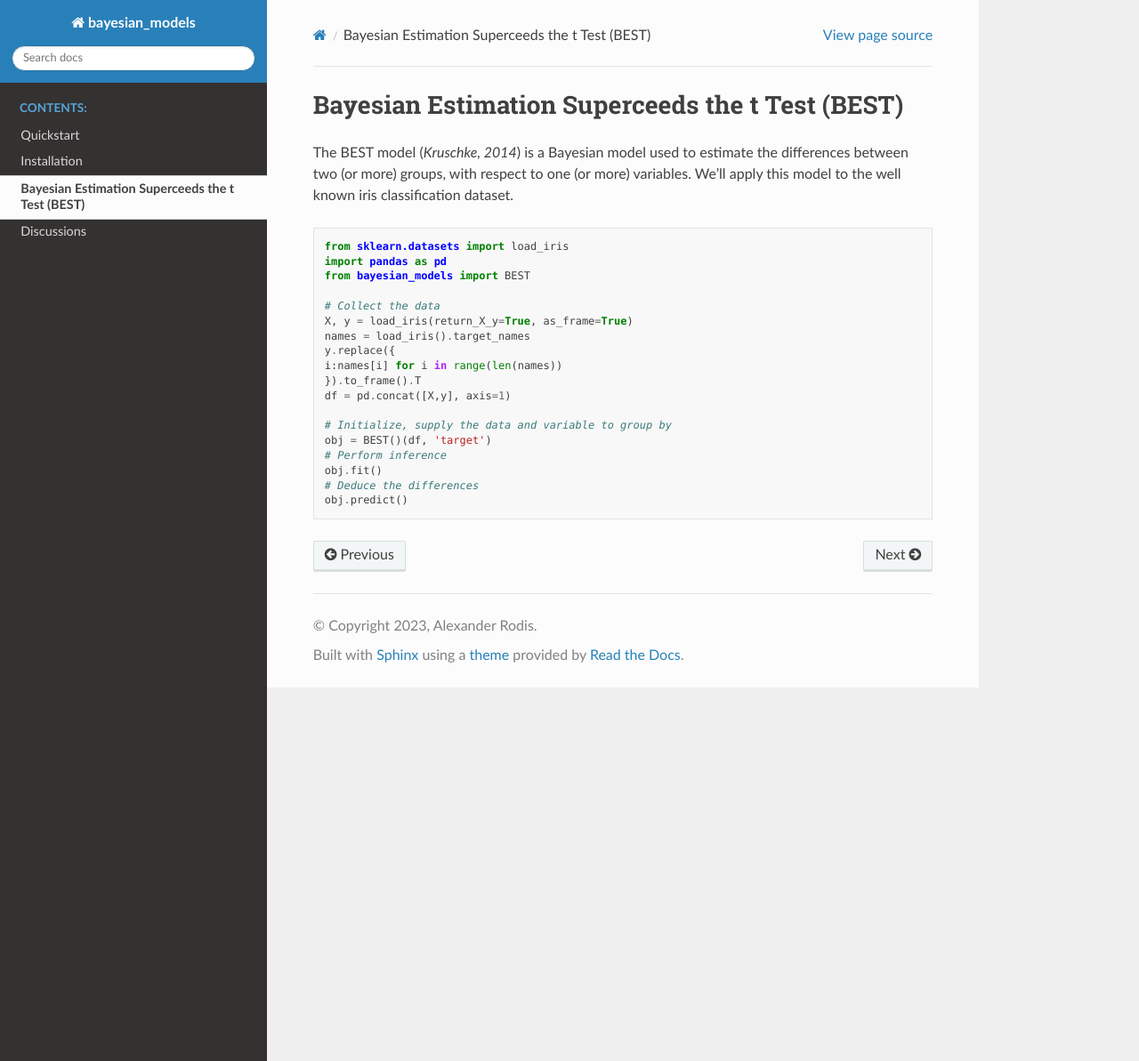
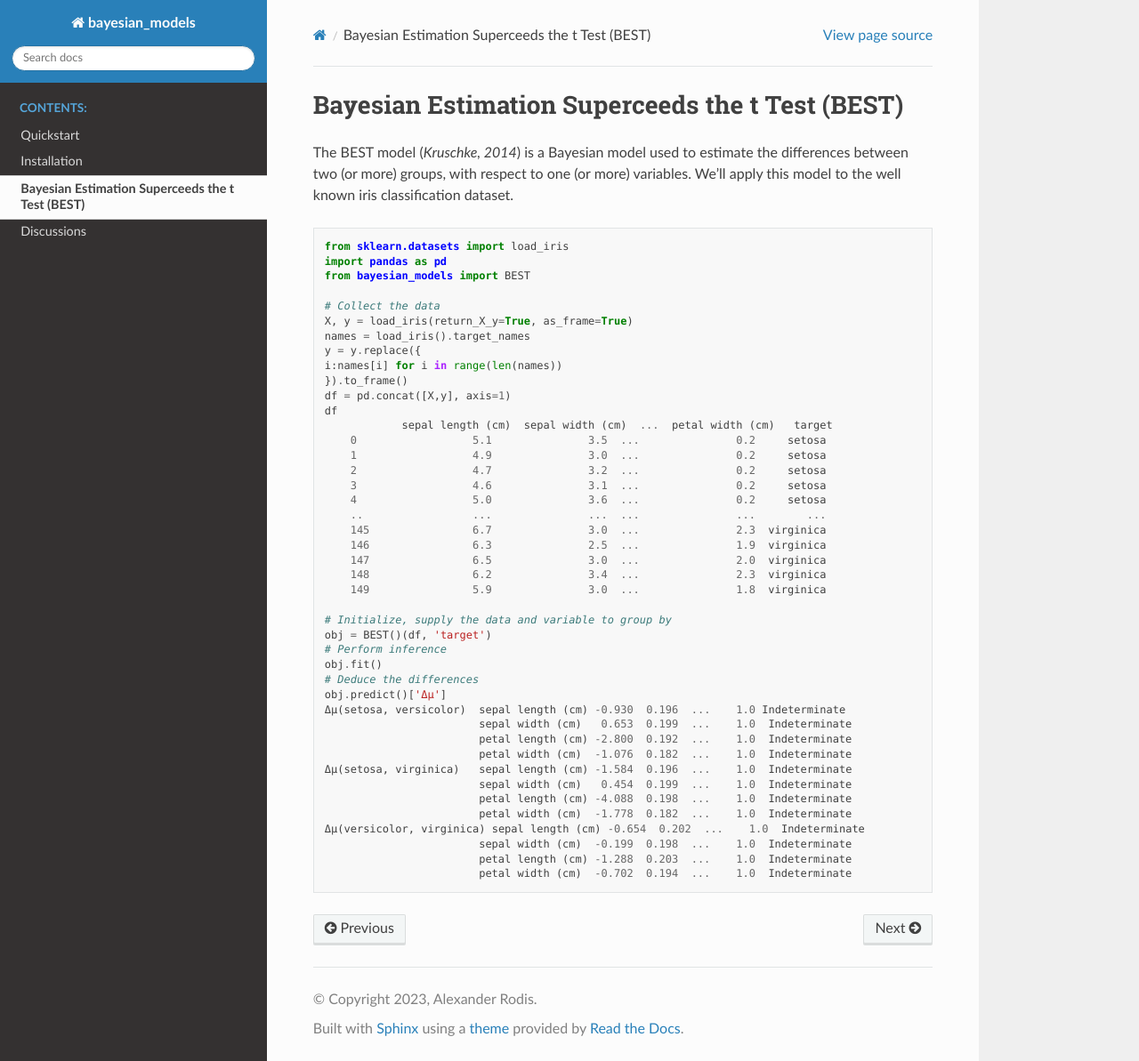
Before and after one commit to AlexRodis/bayesian-models, a Sphinx documentation site: the page built from docs/source/tutorials/best.rst, in a window 1280 px wide and 1193 px high. Shown: the whole window at 89% size. Built offline with Sphinx 7.4.7 and the Read the Docs theme 2.0.0, drawn with Linux system fonts in a browser that asks for light colours; formulas are drawn with MathJax 3.

Commit message:
tutorial

```diff
--- a/docs/source/tutorials/best.rst
+++ b/docs/source/tutorials/best.rst
@@ -15,14 +15,39 @@ dataset.
     # Collect the data
     X, y = load_iris(return_X_y=True, as_frame=True)
     names = load_iris().target_names
-    y.replace({
+    y = y.replace({
     i:names[i] for i in range(len(names))
-    }).to_frame().T
+    }).to_frame()
     df = pd.concat([X,y], axis=1)
+    df
+                sepal length (cm)  sepal width (cm)  ...  petal width (cm)   target
+        0                  5.1               3.5  ...               0.2     setosa
+        1                  4.9               3.0  ...               0.2     setosa
+        2                  4.7               3.2  ...               0.2     setosa
+        3                  4.6               3.1  ...               0.2     setosa
+        4                  5.0               3.6  ...               0.2     setosa
+        ..                 ...               ...  ...               ...        ...
+        145                6.7               3.0  ...               2.3  virginica
+        146                6.3               2.5  ...               1.9  virginica
+        147                6.5               3.0  ...               2.0  virginica
+        148                6.2               3.4  ...               2.3  virginica
+        149                5.9               3.0  ...               1.8  virginica
 
     # Initialize, supply the data and variable to group by
     obj = BEST()(df, 'target')
     # Perform inference
     obj.fit()
     # Deduce the differences
-    obj.predict()
+    obj.predict()['Δμ']
+    Δμ(setosa, versicolor)  sepal length (cm) -0.930  0.196  ...    1.0 Indeterminate
+                            sepal width (cm)   0.653  0.199  ...    1.0  Indeterminate
+                            petal length (cm) -2.800  0.192  ...    1.0  Indeterminate
+                            petal width (cm)  -1.076  0.182  ...    1.0  Indeterminate
+    Δμ(setosa, virginica)   sepal length (cm) -1.584  0.196  ...    1.0  Indeterminate
+                            sepal width (cm)   0.454  0.199  ...    1.0  Indeterminate
+                            petal length (cm) -4.088  0.198  ...    1.0  Indeterminate
+                            petal width (cm)  -1.778  0.182  ...    1.0  Indeterminate
+    Δμ(versicolor, virginica) sepal length (cm) -0.654  0.202  ...    1.0  Indeterminate
+                            sepal width (cm)  -0.199  0.198  ...    1.0  Indeterminate
+                            petal length (cm) -1.288  0.203  ...    1.0  Indeterminate
+                            petal width (cm)  -0.702  0.194  ...    1.0  Indeterminate
```
